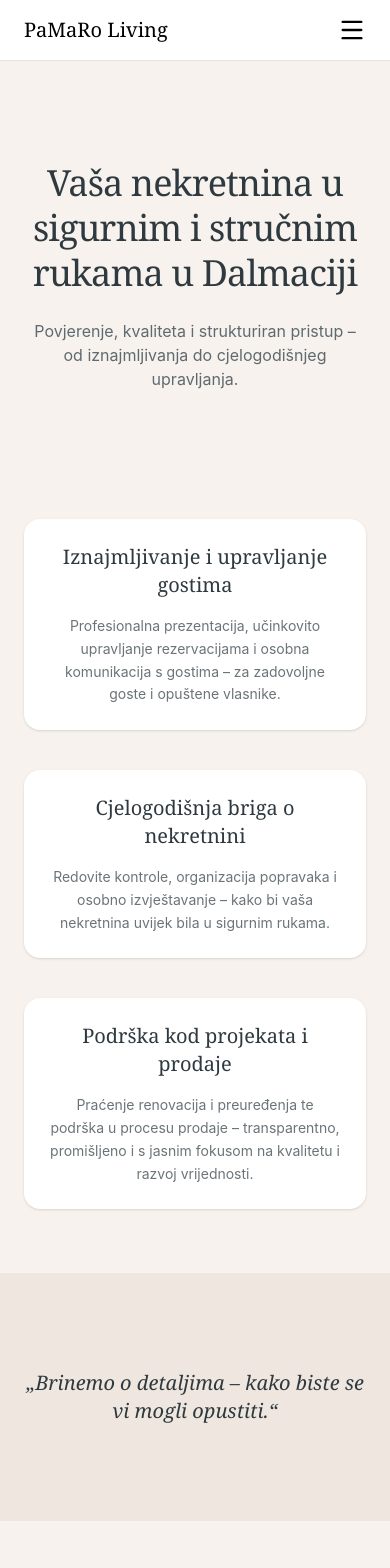
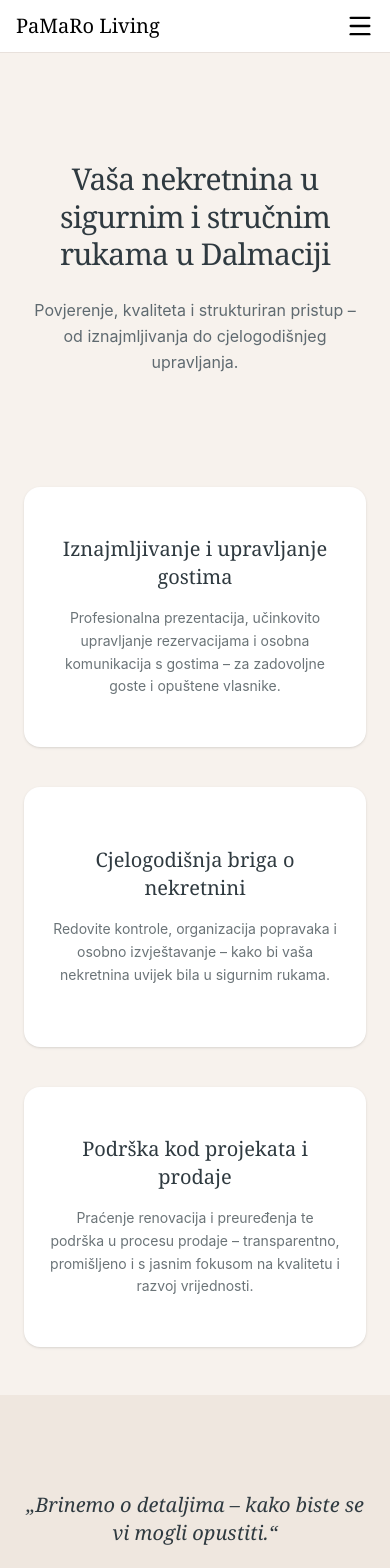
Before and after one commit to paulina44444/PaMaRoLiving, a React (Vite) app: page / in a window 390 px wide. Shown: the top 1568 px of the page. Built offline with nearby package versions, Linux system fonts and the light colour scheme.

Commit message:
Improve mobile design

```diff
--- a/src/App.jsx
+++ b/src/App.jsx
@@ -15,7 +15,7 @@ function Navigation({ setPage, lang, setLang }) {
 
   return (
     <header className="w-full bg-white border-b border-[#e8e1dc] fixed top-0 left-0 z-50">
-      <div className="max-w-6xl mx-auto px-6 py-4 flex items-center justify-between">
+      <div className="max-w-6xl mx-auto px-4 md:px-6 py-3 md:py-4 flex items-center justify-between">
         <button
   className="font-serif text-xl md:text-2xl"
   onClick={() => setPage("home")}
@@ -53,7 +53,7 @@ className="block"
 </div>
 {/* Mobile navigation */}
 {menuOpen && (
-  <div className="md:hidden bg-white border-t border-[#e8e1dc] px-6 py-4 flex flex-col gap-4 text-[#5f6a70]">
+  <div className="md:hidden bg-white border-t border-[#e8e1dc] px-6 py-6 flex flex-col gap-5 text-[#5f6a70] shadow-lg">
     {navLabels[lang].map((label, i) => (
       <button
         key={i}
@@ -81,7 +81,7 @@ className="block"
 function FooterBar() {
   return (
     <footer className="bg-[#2f3a40] text-white mt-24">
-      <div className="max-w-6xl mx-auto px-6 py-14 grid md:grid-cols-3 gap-10 text-sm">
+      <div className="max-w-6xl mx-auto px-6 py-12 grid grid-cols-1 md:grid-cols-3 gap-8 text-sm text-center md:text-left">
         <div className="font-serif text-xl">PaMaRo Living</div>
 
         <div>
@@ -154,7 +154,7 @@ function Home({ lang }) {
   return (
     <div className="bg-[#f7f2ed] text-[#2f3a40]">
       <section className="py-16 md:py-24 px-6 max-w-4xl mx-auto text-center space-y-6">
-        <h1 className="text-4xl md:text-5xl font-serif tracking-tight leading-tight">
+        <h1 className="text-3xl md:text-5xl font-serif tracking-tight leading-tight">
           {isHR
             ? "Vaša nekretnina u sigurnim i stručnim rukama u Dalmaciji"
             : isEN
@@ -162,7 +162,7 @@ function Home({ lang }) {
             : "Ihre Immobilie in sicheren und professionellen Händen in Dalmatien"}
         </h1>
 
-        <p className="text-[#5f6a70]">
+        <p className="text-[#5f6a70] text-base md:text-lg leading-relaxed">
           {isHR
             ? "Povjerenje, kvaliteta i strukturiran pristup – od iznajmljivanja do cjelogodišnjeg upravljanja."
             : isEN
@@ -171,12 +171,12 @@ function Home({ lang }) {
         </p>
       </section>
 
-      <section className="py-16 px-6">
+      <section className="py-12 md:py-16 px-6">
         <div className="max-w-5xl mx-auto grid grid-cols-1 md:grid-cols-3 gap-10 place-items-center">
           {cards.map(([title, text]) => (
             <div
               key={title}
-className="bg-white p-6 md:p-10 rounded-2xl shadow-sm hover:shadow-lg transition duration-300 w-full max-w-md text-center"
+className="bg-white p-6 md:p-10 rounded-2xl shadow-sm hover:shadow-lg transition duration-300 w-full max-w-md text-center min-h-[260px] flex flex-col justify-center"
             >
               <h3 className="font-serif text-xl mb-4">{title}</h3>
               <p className="text-sm text-[#6b7478] leading-relaxed">{text}</p>
```
